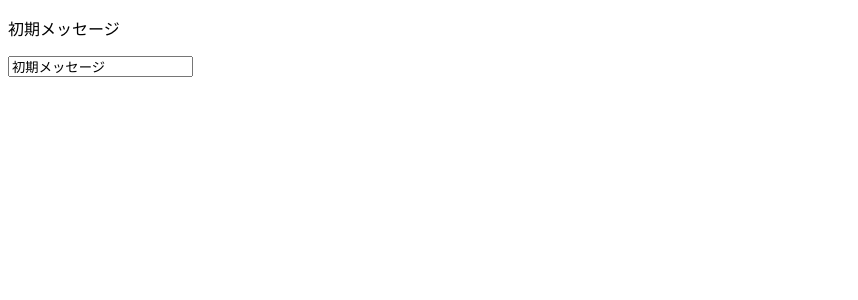
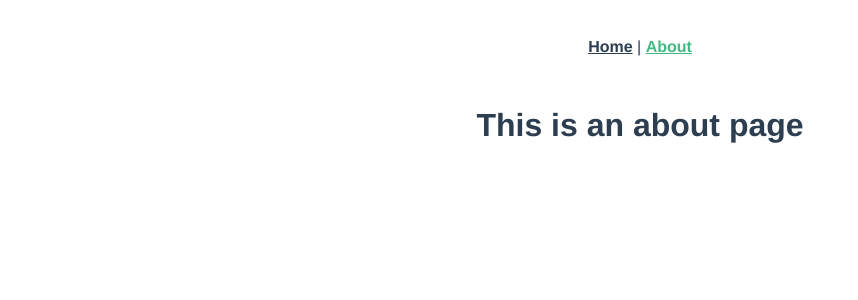
Before and after one commit to github-hiro-dev/Vue-practice-catbook, a Vue app in the folder my-app/: page /#/about in a window 1280 px wide. Shown: the top 300 px of the page, without its empty margins (0-858 px from the left). Built offline with nearby package versions, Linux system fonts and the light colour scheme.

Commit message:
Install vue router.

```diff
--- a/my-app/package.json
+++ b/my-app/package.json
@@ -9,10 +9,12 @@
   "dependencies": {
     "core-js": "^3.6.5",
     "vue": "^2.6.11",
+    "vue-router": "^3.2.0",
     "vuex": "^3.4.0"
   },
   "devDependencies": {
     "@vue/cli-plugin-babel": "~4.5.0",
+    "@vue/cli-plugin-router": "^4.5.8",
     "@vue/cli-plugin-vuex": "^4.5.8",
     "@vue/cli-service": "~4.5.0",
     "sass": "^1.26.5",
--- a/my-app/src/App.vue
+++ b/my-app/src/App.vue
@@ -1,22 +1,32 @@
 <template>
   <div id="app">
-    <p>{{message}}</p>
-    <EditForm />
+    <div id="nav">
+      <router-link to="/">Home</router-link> |
+      <router-link to="/about">About</router-link>
+    </div>
+    <router-view/>
   </div>
 </template>
 
-<script>
-import EditForm from './components/EditForm.vue'
+<style lang="scss">
+#app {
+  font-family: Avenir, Helvetica, Arial, sans-serif;
+  -webkit-font-smoothing: antialiased;
+  -moz-osx-font-smoothing: grayscale;
+  text-align: center;
+  color: #2c3e50;
+}
 
-export default {
-  name: 'App',
-  components: {
-    EditForm
-  },
-  computed:{
-    message(){
-      return this.$store.getters.message
+#nav {
+  padding: 30px;
+
+  a {
+    font-weight: bold;
+    color: #2c3e50;
+
+    &.router-link-exact-active {
+      color: #42b983;
     }
   }
 }
-</script>
+</style>
--- a/my-app/src/main.js
+++ b/my-app/src/main.js
@@ -1,10 +1,12 @@
 import Vue from 'vue'
 import App from './App.vue'
 import store from './store'
+import router from './router'
 
 Vue.config.productionTip = false
 
 new Vue({
   store,
+  router,
   render: h => h(App)
 }).$mount('#app')
--- /dev/null
+++ b/my-app/src/router/index.js
@@ -0,0 +1,27 @@
+import Vue from 'vue'
+import VueRouter from 'vue-router'
+import Home from '../views/Home.vue'
+
+Vue.use(VueRouter)
+
+const routes = [
+  {
+    path: '/',
+    name: 'Home',
+    component: Home
+  },
+  {
+    path: '/about',
+    name: 'About',
+    // route level code-splitting
+    // this generates a separate chunk (about.[hash].js) for this route
+    // which is lazy-loaded when the route is visited.
+    component: () => import(/* webpackChunkName: "about" */ '../views/About.vue')
+  }
+]
+
+const router = new VueRouter({
+  routes
+})
+
+export default router
--- /dev/null
+++ b/my-app/src/views/About.vue
@@ -0,0 +1,5 @@
+<template>
+  <div class="about">
+    <h1>This is an about page</h1>
+  </div>
+</template>
--- /dev/null
+++ b/my-app/src/views/Home.vue
@@ -0,0 +1,18 @@
+<template>
+  <div class="home">
+    <img alt="Vue logo" src="../assets/logo.png">
+    <HelloWorld msg="Welcome to Your Vue.js App"/>
+  </div>
+</template>
+
+<script>
+// @ is an alias to /src
+import HelloWorld from '@/components/HelloWorld.vue'
+
+export default {
+  name: 'Home',
+  components: {
+    HelloWorld
+  }
+}
+</script>
```
Also changed, not shown: 1 other file (tests, documents, lock files or other folders).
